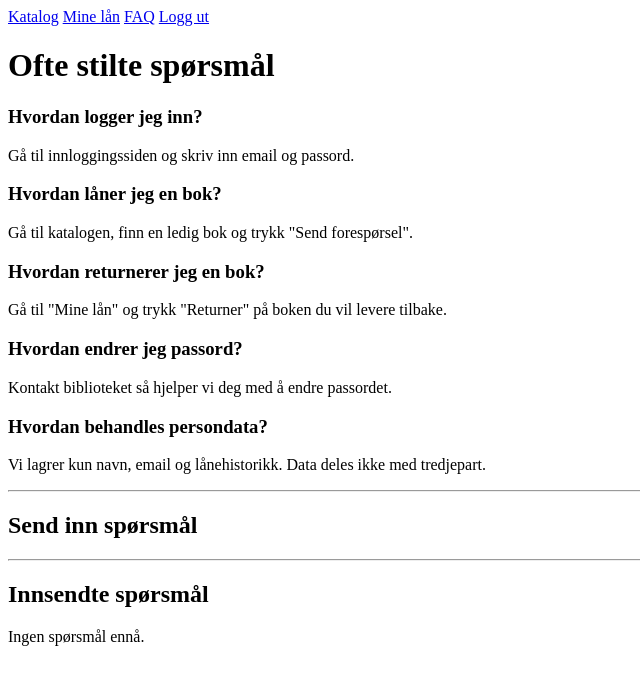
After one commit to tenzxki/bibliotekside, a Flask app: page /faq in a window 1280 px wide. The commit adds this page. Shown: the top 685 px of the page, without its empty margins (0-640 px from the left). Run offline with Flask 3, Linux system fonts and the light colour scheme; data that the repository does not hold is empty.

Commit message:
Laget faq side med app rute

```diff
--- a/app.py
+++ b/app.py
@@ -91,7 +91,7 @@ def admin_borrowings():
     conn = get_connection()
     cursor = conn.cursor(dictionary=True)
 
-    if status_filter == 'all': #Fra Claude
+    if status_filter == 'all':
         cursor.execute("""
             SELECT br.*, b.title, u.name
             FROM borrowings br
@@ -222,5 +222,50 @@ def approve_borrowing(id):
     conn.close()
     return redirect(url_for('admin_borrowings'))
 
+
+@app.route('/faq', methods=['GET', 'POST'])
+def faq():
+    LoggedIn = True
+    if 'user_id' not in session:
+        LoggedIn = False
+
+    if request.method == 'POST':
+        sporsmal = request.form['sporsmal']
+
+        conn = get_connection()
+        cursor = conn.cursor(dictionary=True)
+
+        try:
+            cursor.execute(
+                "INSERT INTO faq (sporsmal, user_id) VALUES (%s, %s)",
+                (sporsmal, session['user_id'])
+            )
+            conn.commit()
+            flash("Spørsmål sendt!")
+        except Exception as e:
+            conn.rollback()
+            flash("Noe gikk galt")
+            print(f"Feil: {e}")
+
+        cursor.close()
+        conn.close()
+        return redirect(url_for('faq'))
+
+    conn = get_connection()
+    cursor = conn.cursor(dictionary=True)
+
+    cursor.execute("""
+        SELECT f.*, u.name, u.email
+        FROM faq f
+        JOIN users u ON f.user_id = u.id
+        ORDER BY f.opprettet DESC
+    """)
+    sporsmal = cursor.fetchall()
+
+    cursor.close()
+    conn.close()
+
+    return render_template('user/faq.html', sporsmal=sporsmal, LoggedIn=LoggedIn)
+
 if __name__ == '__main__':
     app.run(debug=True)
--- a/templates/login.html
+++ b/templates/login.html
@@ -7,6 +7,8 @@
 <body>
     <h2>Bibliotek</h2>
     <p>Logg inn på kontoen din</p>
+
+    <nav><a href="{{url_for('faq')}}">FAQ</a></nav>
 
     <form method="POST">
         <label>Email</label>
--- a/templates/register.html
+++ b/templates/register.html
@@ -8,6 +8,8 @@
 <body>
     <h2>Bibliotek Utlån</h2>
     <p>Opprett en konto</p>
+
+    <nav><a href="{{url_for('faq')}}">FAQ</a></nav>
 
     <form method="POST">
         <label>Navn</label>
--- a/templates/user/browse.html
+++ b/templates/user/browse.html
@@ -9,6 +9,7 @@
 <nav>
     <a href="{{ url_for('browse') }}">Katalog</a>
     <a href="{{ url_for('my_loans') }}">Mine lån</a>
+    <a href="{{url_for('faq')}}">FAQ</a>
     <div>Hei, {{ session['name'] }}</div>
     <a href="{{ url_for('logout') }}">Logg ut</a>
 </nav>
--- /dev/null
+++ b/templates/user/faq.html
@@ -0,0 +1,69 @@
+<!DOCTYPE html>
+<html lang="no">
+
+<head>
+    <meta charset="UTF-8">
+    <title>FAQ</title>
+</head>
+
+<body>
+
+    <nav>
+        <a href="{{ url_for('browse') }}">Katalog</a>
+        <a href="{{ url_for('my_loans') }}">Mine lån</a>
+        <a href="{{ url_for('faq') }}">FAQ</a>
+        <a href="{{ url_for('logout') }}">Logg ut</a>
+    </nav>
+
+    {% with messages = get_flashed_messages() %}
+    {% for message in messages %}
+    <div>{{ message }}</div>
+    {% endfor %}
+    {% endwith %}
+
+    <h1>Ofte stilte spørsmål</h1>
+
+    <h3>Hvordan logger jeg inn?</h3>
+    <p>Gå til innloggingssiden og skriv inn email og passord.</p>
+
+    <h3>Hvordan låner jeg en bok?</h3>
+    <p>Gå til katalogen, finn en ledig bok og trykk "Send forespørsel".</p>
+
+    <h3>Hvordan returnerer jeg en bok?</h3>
+    <p>Gå til "Mine lån" og trykk "Returner" på boken du vil levere tilbake.</p>
+
+    <h3>Hvordan endrer jeg passord?</h3>
+    <p>Kontakt biblioteket så hjelper vi deg med å endre passordet.</p>
+
+    <h3>Hvordan behandles persondata?</h3>
+    <p>Vi lagrer kun navn, email og lånehistorikk. Data deles ikke med tredjepart.</p>
+
+    <hr>
+
+    <h2>Send inn spørsmål</h2>
+
+    {% if LoggedIn %}
+        <p>Navn: {{ session['name'] }}</p>
+
+        <form method="POST">
+            <label>Spørsmål</label>
+            <textarea name="sporsmal" required></textarea>
+            <button type="submit">Send inn</button>
+        </form>
+    {% endif %}
+
+    <hr>
+
+    <h2>Innsendte spørsmål</h2>
+
+    {% if sporsmal %}
+        {% for s in sporsmal %}
+            <p><strong>{{ s['name'] }}</strong> — {{ s['sporsmal'] }} <em>({{ s['opprettet'] }})</em></p>
+        {% endfor %}
+    {% else %}
+        <p>Ingen spørsmål ennå.</p>
+    {% endif %}
+
+</body>
+
+</html>
--- a/templates/user/my_loans.html
+++ b/templates/user/my_loans.html
@@ -9,6 +9,7 @@
 <nav>
     <a href="{{ url_for('browse') }}">Katalog</a>
     <a href="{{ url_for('my_loans') }}">Mine lån</a>
+    <a href="{{url_for('faq')}}">FAQ</a>
     <a href="{{ url_for('logout') }}">Logg ut</a>
 </nav>
 
```
Also changed, not shown: 1 other file.
